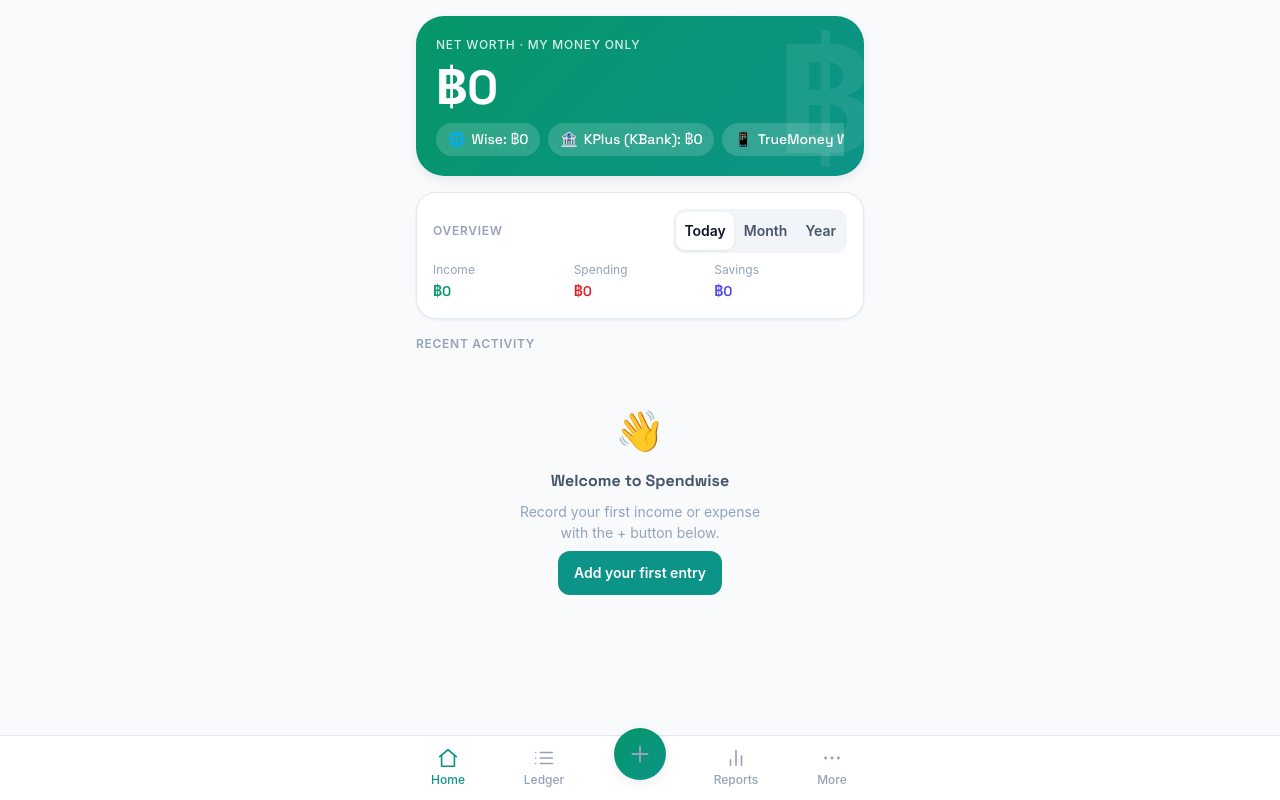
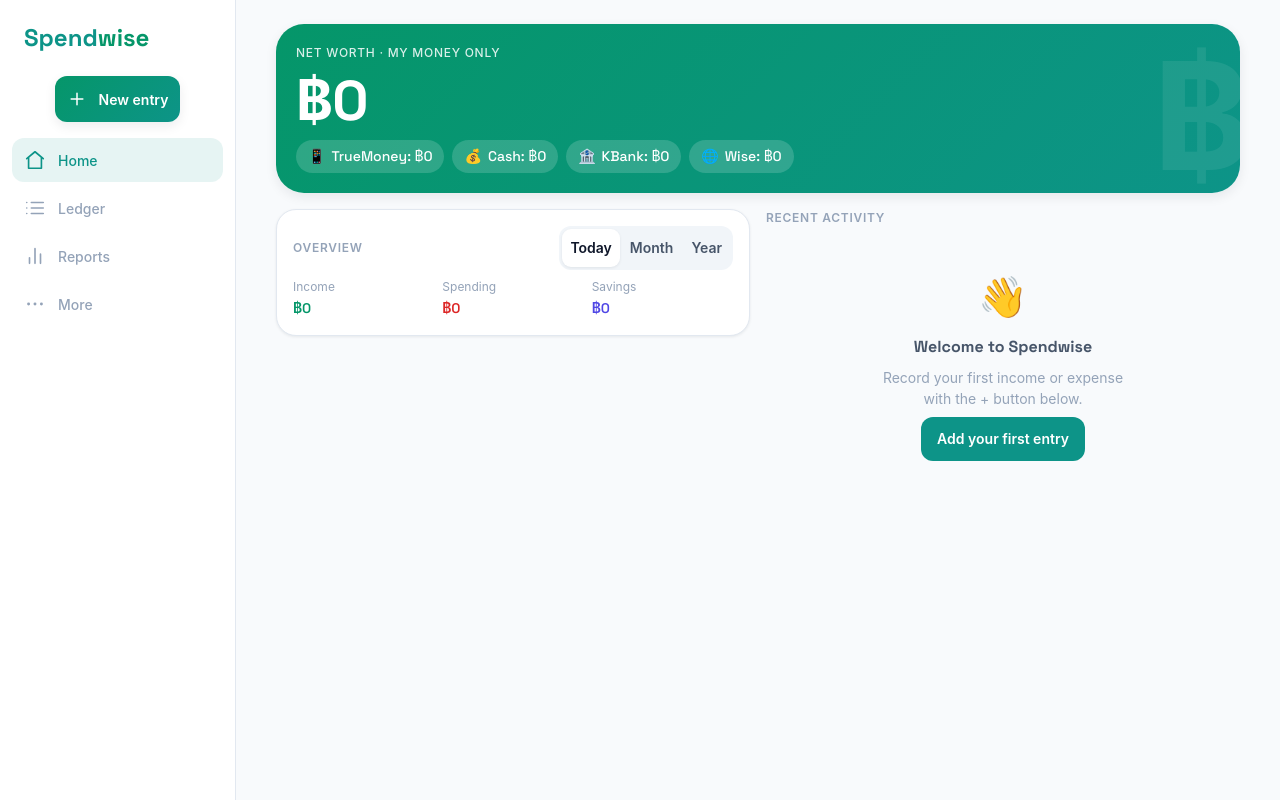
Before and after one commit to Min276/spend-wise, a React (Vite) app: page / in a window 1280 px wide. Built offline with nearby package versions, Linux system fonts and the light colour scheme; a web font is replaced by a local one.

Commit message:
feat: desktop sidebar layout, TrueMoney/Cash/KBank/Wise account lineup, per-person reconciliation
Co-Authored-By: Claude Fable 5 <noreply@anthropic.com>

```diff
--- a/src/components/TabBar.tsx
+++ b/src/components/TabBar.tsx
@@ -21,12 +21,16 @@ export function TabBar({ onAdd }: { onAdd: () => void }) {
   const [home, ledger, reports, more] = tabs
   return (
     <nav className="tabbar">
+      <div className="tabbar-brand" aria-hidden>
+        Spend<span>wise</span>
+      </div>
       <div className="tabbar-inner">
         {[home, ledger].map((t) => (
           <TabButton key={t.to} tab={t} on={isActive(t.to, route)} />
         ))}
         <button className="tab-add" onClick={onAdd} aria-label="Add transaction">
           <Icon name="plus" size={26} />
+          <span className="tab-add-label">New entry</span>
         </button>
         {[reports, more].map((t) => (
           <TabButton key={t.to} tab={t} on={isActive(t.to, route)} />
--- a/src/lib/seed.ts
+++ b/src/lib/seed.ts
@@ -1,4 +1,4 @@
-import type { AppData, Settings } from './types.ts'
+import type { Account, AppData, Settings } from './types.ts'
 
 export const CHART_PALETTE = [
   '#0D9488', '#6366F1', '#F59E0B', '#F43F5E', '#10B981', '#8B5CF6',
@@ -8,6 +8,7 @@ export const CHART_PALETTE = [
 export function defaultSettings(): Settings {
   return {
     theme: 'system',
+    seedV: 2,
     thresholdNotifs: true,
     reminders: {
       morningBrief: { enabled: true, time: '09:00' },
@@ -21,13 +22,35 @@ export function defaultSettings(): Settings {
   }
 }
 
+const ACCOUNT_ORDER = ['acc-tmn', 'acc-cash', 'acc-kbank', 'acc-wise']
+
+// One-time upgrade of existing data to the v2 account setup: shorter names,
+// a Cash account, and the preferred order. Never touches user-renamed accounts.
+export function migrateAccountsV2(accounts: Account[]): Account[] {
+  const out = accounts.map((a) =>
+    a.id === 'acc-kbank' && a.name === 'KPlus (KBank)'
+      ? { ...a, name: 'KBank' }
+      : a.id === 'acc-tmn' && a.name === 'TrueMoney Wallet'
+        ? { ...a, name: 'TrueMoney' }
+        : a,
+  )
+  if (!out.some((a) => a.id === 'acc-cash' || a.name.trim().toLowerCase() === 'cash'))
+    out.push({ id: 'acc-cash', name: 'Cash', type: 'Cash', currency: 'THB', fxRateToTHB: 1, icon: '💰', color: '#84CC16' })
+  const rank = (a: Account) => {
+    const i = ACCOUNT_ORDER.indexOf(a.id)
+    return i === -1 ? ACCOUNT_ORDER.length : i
+  }
+  return out.sort((a, b) => rank(a) - rank(b))
+}
+
 export function seedData(): AppData {
   return {
     schema: 1,
     accounts: [
+      { id: 'acc-tmn', name: 'TrueMoney', type: 'E-wallet', currency: 'THB', fxRateToTHB: 1, icon: '📱', color: '#F97316' },
+      { id: 'acc-cash', name: 'Cash', type: 'Cash', currency: 'THB', fxRateToTHB: 1, icon: '💰', color: '#84CC16' },
+      { id: 'acc-kbank', name: 'KBank', type: 'Bank', currency: 'THB', fxRateToTHB: 1, icon: '🏦', color: '#10B981' },
       { id: 'acc-wise', name: 'Wise', type: 'Multi-currency', currency: 'THB', fxRateToTHB: 1, icon: '🌐', color: '#0EA5E9' },
-      { id: 'acc-kbank', name: 'KPlus (KBank)', type: 'Bank', currency: 'THB', fxRateToTHB: 1, icon: '🏦', color: '#10B981' },
-      { id: 'acc-tmn', name: 'TrueMoney Wallet', type: 'E-wallet', currency: 'THB', fxRateToTHB: 1, icon: '📱', color: '#F97316' },
     ],
     incomeSources: [
       { id: 'src-salary', name: 'Salary' },
--- a/src/lib/store.tsx
+++ b/src/lib/store.tsx
@@ -8,7 +8,7 @@ import {
   type ReactNode,
 } from 'react'
 import type { AppData, Budgets, EntityKind, EntityMap, ID, Settings, Tx } from './types.ts'
-import { defaultSettings, seedData } from './seed.ts'
+import { defaultSettings, migrateAccountsV2, seedData } from './seed.ts'
 import { shiftDate, todayStr } from './money.ts'
 
 const KEY = 'spendwise:v1'
@@ -29,13 +29,18 @@ export type Action =
 export function normalizeData(d: Partial<AppData>): AppData {
   const seed = seedData()
   const defaults = defaultSettings()
+  const storedSeedV = d.settings?.seedV ?? 1
+  let accounts = d.accounts ?? seed.accounts
+  if (storedSeedV < 2) accounts = migrateAccountsV2(accounts)
   return {
     ...seed,
     ...d,
+    accounts,
     schema: 1,
     settings: {
       ...defaults,
       ...d.settings,
+      seedV: 2,
       reminders: { ...defaults.reminders, ...d.settings?.reminders },
       firedKeys: d.settings?.firedKeys ?? {},
     },
--- a/src/lib/types.ts
+++ b/src/lib/types.ts
@@ -86,6 +86,7 @@ export interface ReminderSetting {
 
 export interface Settings {
   theme: 'light' | 'dark' | 'system'
+  seedV?: number
   lastUsedAccountId?: ID
   notifPermissionAsked?: boolean
   thresholdNotifs: boolean
--- a/src/screens/Dashboard.tsx
+++ b/src/screens/Dashboard.tsx
@@ -60,7 +60,7 @@ export function Dashboard() {
     .slice(0, 6)
 
   return (
-    <div className="screen">
+    <div className="screen screen-dash">
       <div className="hero-card col-sm">
         <span className="hero-label">Net worth · my money only</span>
         <span className="hero-balance">{fmtTHB(netWorthTHB(data))}</span>
@@ -136,6 +136,7 @@ export function Dashboard() {
         </>
       )}
 
+      <div className="col-sm">
         <div className="spread">
           <span className="label">Recent activity</span>
           {recent.length > 0 && (
@@ -164,5 +165,6 @@ export function Dashboard() {
           </div>
         )}
       </div>
+    </div>
   )
 }
--- a/src/screens/Funds.tsx
+++ b/src/screens/Funds.tsx
@@ -187,7 +187,7 @@ export function Funds() {
   const totalSaved = data.funds.reduce((s, f) => s + fundBalanceTHB(data, f.id), 0)
 
   return (
-    <div className="screen">
+    <div className="screen screen-funds">
       <div className="screen-head">
         <span className="rowx">
           <BackButton to="/more" />
@@ -198,7 +198,7 @@ export function Funds() {
         </button>
       </div>
 
-      <div className="card col-sm">
+      <div className="card col-sm span2">
         <div className="spread">
           <span className="label">Saved {period === 'day' ? 'today' : period === 'month' ? 'this month' : 'this year'}</span>
           <span className="label">Total in funds</span>
--- a/src/screens/Held.tsx
+++ b/src/screens/Held.tsx
@@ -20,7 +20,6 @@ import { DeleteEntityDialog, NameForm } from './Manage'
 
 export function Reconciliation() {
   const { data } = useStore()
-  const aunt = data.heldParties.find((p) => p.isPrimary)
   const withHeld = data.accounts.filter((a) => Math.abs(heldInAccount(data.transactions, a.id)) > 0.005)
   if (withHeld.length === 0) return null
   return (
@@ -28,8 +27,9 @@ export function Reconciliation() {
       <span className="label">Reconciliation</span>
       {withHeld.map((acc) => {
         const raw = accountRaw(data.transactions, acc.id)
-        const auntHere = aunt ? heldPartyInAccount(data.transactions, aunt.id, acc.id) : 0
-        const othersHere = heldInAccount(data.transactions, acc.id) - auntHere
+        const perPerson = data.heldParties
+          .map((p) => ({ p, held: heldPartyInAccount(data.transactions, p.id, acc.id) }))
+          .filter((x) => Math.abs(x.held) > 0.005)
         return (
           <div key={acc.id} className="recon">
             <div className="recon-row">
@@ -38,20 +38,14 @@ export function Reconciliation() {
               </span>
               <span className="money">{fmtMoney(raw, acc.currency)}</span>
             </div>
-            {Math.abs(auntHere) > 0.005 && (
-              <div className="recon-row">
-                <span className="amt-held">− {aunt!.name}</span>
-                <span className="money amt-held">{fmtMoney(auntHere, acc.currency)}</span>
+            {perPerson.map(({ p, held }) => (
+              <div key={p.id} className="recon-row">
+                <span className="amt-held">− {p.name}'s money</span>
+                <span className="money amt-held">{fmtMoney(held, acc.currency)}</span>
               </div>
-            )}
-            {Math.abs(othersHere) > 0.005 && (
-              <div className="recon-row">
-                <span className="amt-held">− Others</span>
-                <span className="money amt-held">{fmtMoney(othersHere, acc.currency)}</span>
-              </div>
-            )}
+            ))}
             <div className="recon-row total">
-              <span>= My money in {acc.name}</span>
+              <span>= My own money in {acc.name}</span>
               <span className="money">{fmtMoney(spendable(data.transactions, acc.id), acc.currency)}</span>
             </div>
           </div>
--- a/src/screens/Reports.tsx
+++ b/src/screens/Reports.tsx
@@ -106,7 +106,7 @@ export function Reports() {
   const hasAny = data.transactions.length > 0
 
   return (
-    <div className="screen">
+    <div className="screen screen-reports">
       <div className="screen-head">
         <h1>Reports</h1>
       </div>
@@ -162,7 +162,7 @@ export function Reports() {
         />
       ) : (
         <>
-          <div className="card">
+          <div className="card span2">
             <div className="grid3">
               <span className="col-sm" style={{ gap: 2 }}>
                 <span className="xs muted">Income</span>
--- a/src/styles/app.css
+++ b/src/styles/app.css
@@ -45,6 +45,14 @@
 }
 
 /* ---------- tab bar ---------- */
+.tabbar-brand {
+  display: none;
+}
+
+.tab-add-label {
+  display: none;
+}
+
 .tabbar {
   position: fixed;
   inset-inline: 0;
@@ -705,3 +713,136 @@ input[type='checkbox'].switch:checked::after {
 .empty .big { font-size: 40px; }
 .empty h3 { color: var(--text-secondary); font-size: var(--fs-base); }
 .empty p { font-size: var(--fs-sm); max-width: 260px; }
+
+/* ---------- desktop (mobile layout untouched below 900px) ---------- */
+@media (min-width: 900px) {
+  .app {
+    max-width: none;
+    padding: 0 var(--sp-6) var(--sp-10) calc(236px + var(--sp-6));
+  }
+
+  .screen {
+    max-width: 680px;
+    margin: 0 auto;
+    padding-top: var(--sp-6);
+  }
+
+  /* tab bar becomes a left sidebar */
+  .tabbar {
+    inset: 0 auto 0 0;
+    width: 236px;
+    border-top: none;
+    border-right: 1px solid var(--border);
+    padding: var(--sp-5) var(--sp-3) var(--sp-4);
+    display: flex;
+    flex-direction: column;
+    gap: var(--sp-5);
+  }
+
+  .tabbar-brand {
+    display: block;
+    font-family: var(--font-display);
+    font-size: var(--fs-xl);
+    font-weight: 700;
+    color: var(--primary);
+    padding: 0 var(--sp-3);
+  }
+
+  .tabbar-brand span {
+    color: var(--income);
+  }
+
+  .tabbar-inner {
+    display: flex;
+    flex-direction: column;
+    gap: var(--sp-1);
+    height: auto;
+    max-width: none;
+    margin: 0;
+  }
+
+  .tabbar-inner > button {
+    flex-direction: row;
+    justify-content: flex-start;
+    gap: var(--sp-3);
+    min-height: 44px;
+    padding: 0 var(--sp-3);
+    border-radius: var(--r-input);
+    font-size: var(--fs-sm);
+    font-weight: 500;
+  }
+
+  .tabbar-inner > button.on {
+    background: color-mix(in srgb, var(--primary) 10%, transparent);
+  }
+
+  .tabbar-inner > button.tab-add {
+    order: -1;
+    transform: none;
+    width: auto;
+    height: auto;
+    min-height: 46px;
+    border-radius: var(--r-input);
+    justify-content: center;
+    color: #fff;
+    font-weight: 600;
+    margin-bottom: var(--sp-3);
+  }
+
+  .tabbar-inner > button.tab-add:active {
+    transform: scale(0.98);
+  }
+
+  .tabbar-inner > button.tab-add svg {
+    width: 20px;
+    height: 20px;
+  }
+
+  .tab-add-label {
+    display: inline;
+  }
+
+  /* wide two-column screens */
+  .screen-dash,
+  .screen-reports,
+  .screen-funds {
+    max-width: 1080px;
+    display: grid;
+    grid-template-columns: 1fr 1fr;
+    align-items: start;
+  }
+
+  .screen-dash > .hero-card,
+  .screen-dash > .banner,
+  .screen-dash > .screen-head,
+  .screen-reports > .screen-head,
+  .screen-reports > .seg,
+  .screen-reports > .grid2,
+  .screen-reports > .grid3,
+  .screen-funds > .screen-head,
+  .screen-dash > .empty,
+  .screen-reports > .empty,
+  .screen-funds > .empty,
+  .span2 {
+    grid-column: 1 / -1;
+  }
+
+  .hero-balance {
+    font-size: 3.5rem;
+  }
+
+  /* sheets read as centered dialogs on big screens */
+  .overlay {
+    align-items: center;
+    padding: var(--sp-6);
+  }
+
+  .sheet {
+    border-radius: var(--r-card);
+    max-height: 88dvh;
+  }
+
+  .toasts {
+    inset-inline: calc(236px + var(--sp-4)) var(--sp-4);
+  }
+}
```
Also changed, not shown: check/money.check.ts (+24 -1 lines). Lines whose indentation alone changed are shown as unchanged.
